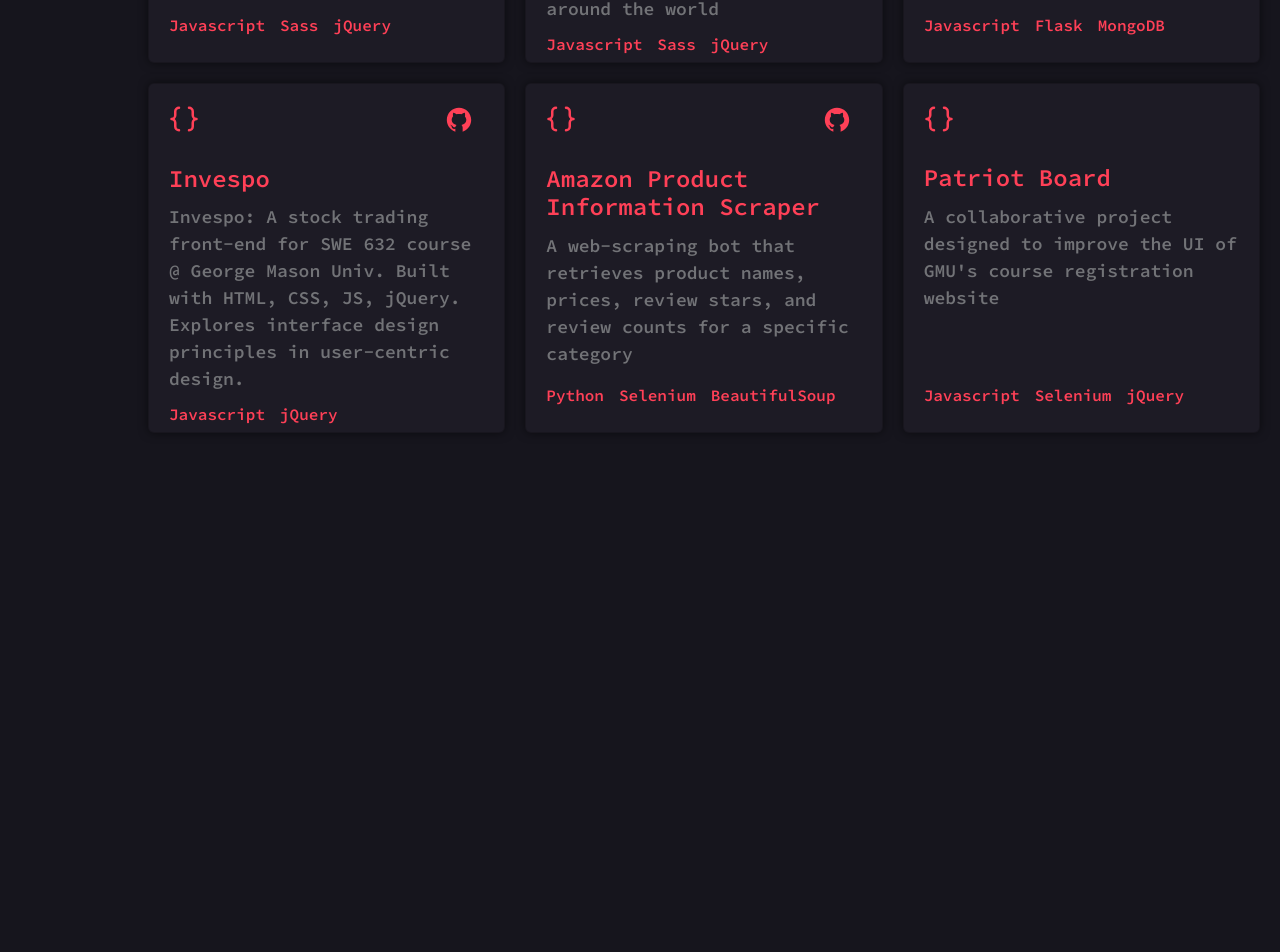
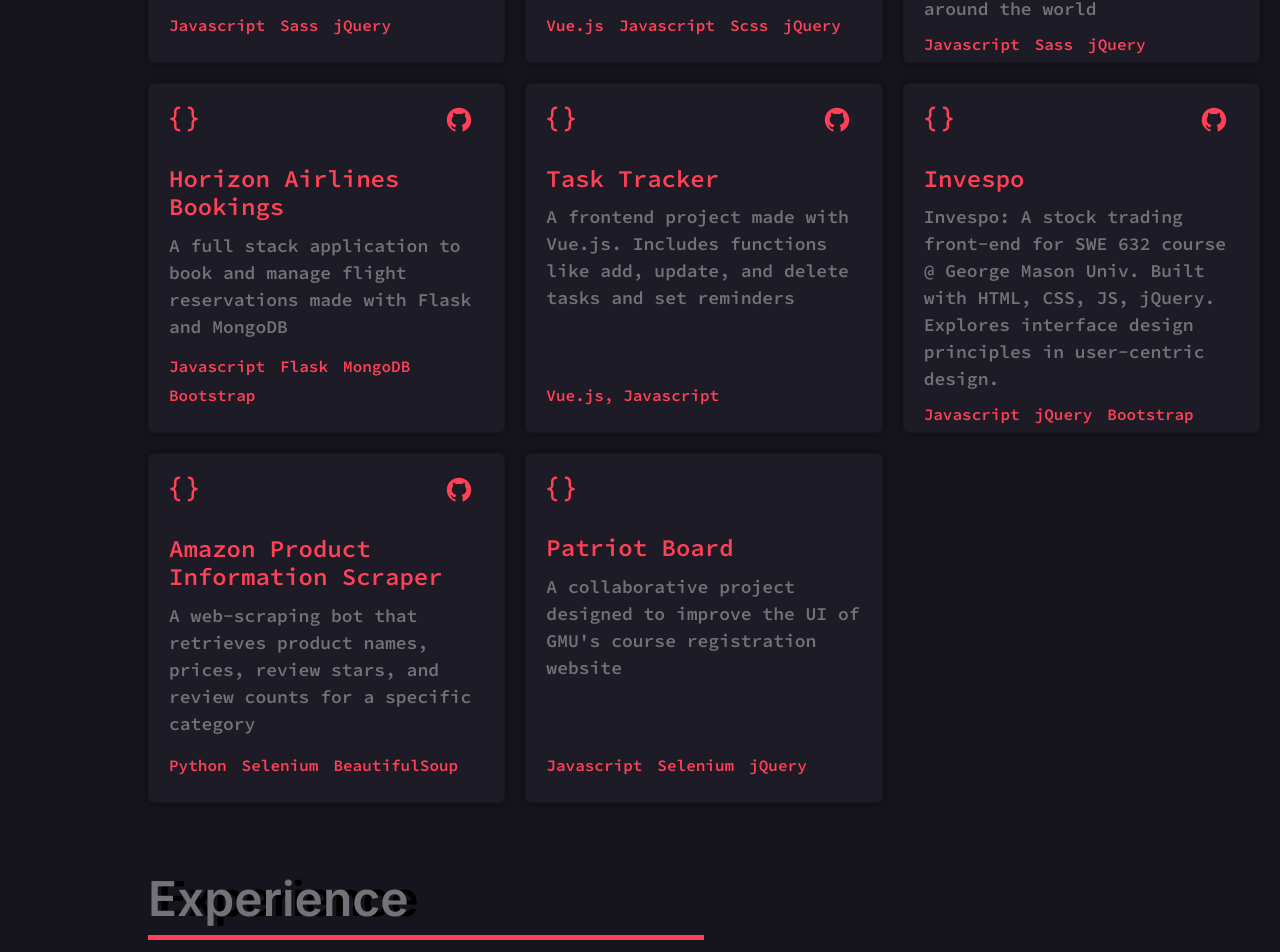
Before and after one commit to praneethravuri/PRAV-V2, a Vue app: page / in a window 1280 px wide. Shown: the part 1172-2124 px from the top of the page. Before the commit the page ends 1645 px from the top, so only its background shows below. Built offline with nearby package versions, Linux system fonts and the light colour scheme.

Commit message:
Added projects

```diff
--- a/src/App.vue
+++ b/src/App.vue
@@ -8,6 +8,10 @@
   <div class="section-width projects">
     <Projects />
   </div>
+
+  <div class="section-width experience">
+    <Experience />
+  </div>
 </template>
 
 <script>
@@ -16,6 +20,7 @@
 import Socials from './components/Socials.vue';
 import Introduction from './components/Introduction.vue';
 import Projects from './components/Projects.vue';
+import Experience from './components/Experience.vue';
 
 export default {
   name: 'App',
@@ -27,7 +32,9 @@
     // eslint-disable-next-line vue/no-unused-components
     Introduction,
     // eslint-disable-next-line vue/no-unused-components
-    Projects
+    Projects,
+    // eslint-disable-next-line vue/no-unused-components
+    Experience
   }
 }
 </script>
--- /dev/null
+++ b/src/components/Experience.vue
@@ -0,0 +1,21 @@
+<template>
+  <div class="section-heading">
+    <div class="section-title">
+      <p>Experience</p>
+    </div>
+    <div class="section-line"></div>
+  </div>
+</template>
+
+
+<script>
+export default {
+  // eslint-disable-next-line vue/multi-word-component-names
+  name: "Experience",
+}
+
+</script>
+
+<style lang="scss" scoped>
+@import "@/styles/experience.scss";
+</style>
--- a/src/components/Projects.vue
+++ b/src/components/Projects.vue
@@ -44,6 +44,13 @@
                     tags: ["Javascript", "Sass", "jQuery"],
                 },
                 {
+                    projectName: "PRAV V2",
+                    projectDescription:
+                        "Unlike the first iteration, PRAV V2 is made with Vue.js and Scss. Hosted on Netlify",
+                    githubLink: "https://github.com/praneethravuri/PRAV-V2",
+                    tags: ["Vue.js", "Javascript", "Scss", "jQuery"],
+                },
+                {
                     projectName: "Weatherly",
                     projectDescription: "Weatherly is a user-friendly website that seamlessly integrates with Google Maps to provide you with accurate and up-to-date weather information for any location around the world ",
                     websiteLink: "https://elegant-kleicha-0bdc60.netlify.app/",
@@ -53,13 +60,19 @@
                     projectName : "Horizon Airlines Bookings",
                     projectDescription : "A full stack application to book and manage flight reservations made with Flask and MongoDB",
                     githubLink : "https://github.com/praneethravuri/Horizon-Airlines-Bookings",
-                    tags : ["Javascript", "Flask", "MongoDB"]
+                    tags : ["Javascript", "Flask", "MongoDB", "Bootstrap"]
+                },
+                {
+                    projectName : "Task Tracker",
+                    projectDescription : "A frontend project made with Vue.js. Includes functions like add, update, and delete tasks and set reminders",
+                    githubLink : "https://github.com/praneethravuri/Task-Tracker",
+                    tags : ["Vue.js, Javascript"]
                 },
                 {
                     projectName : "Invespo",
                     projectDescription : "Invespo: A stock trading front-end for SWE 632 course @ George Mason Univ. Built with HTML, CSS, JS, jQuery. Explores interface design principles in user-centric design.",
                     githubLink : "https://github.com/praneethravuri/Invespo",
-                    tags : ["Javascript", "jQuery"]
+                    tags : ["Javascript", "jQuery", "Bootstrap"]
                 },
                 {
                     projectName : "Amazon Product Information Scraper",
```
Also changed, not shown: src/assets/images/location.svg (added), src/styles/experience.scss (added).
